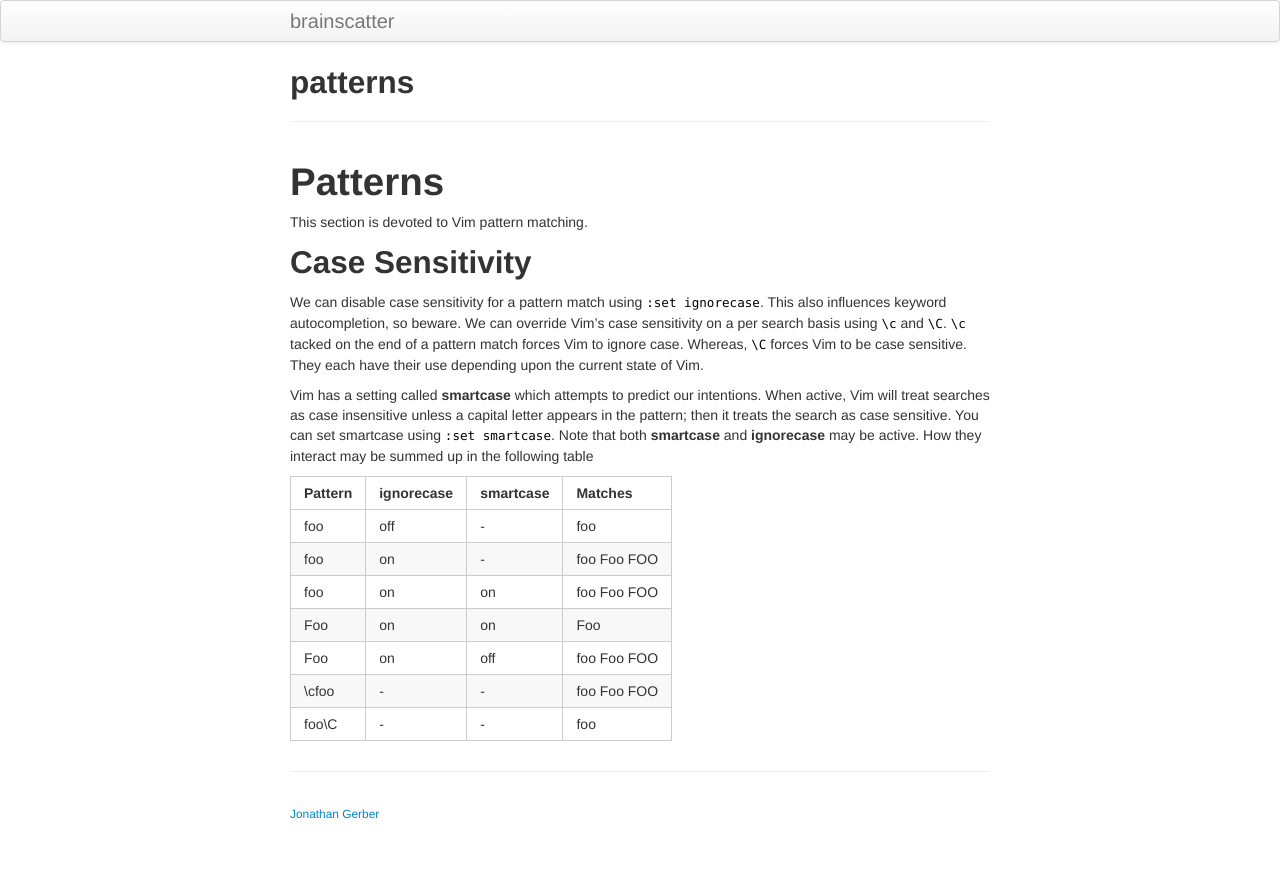
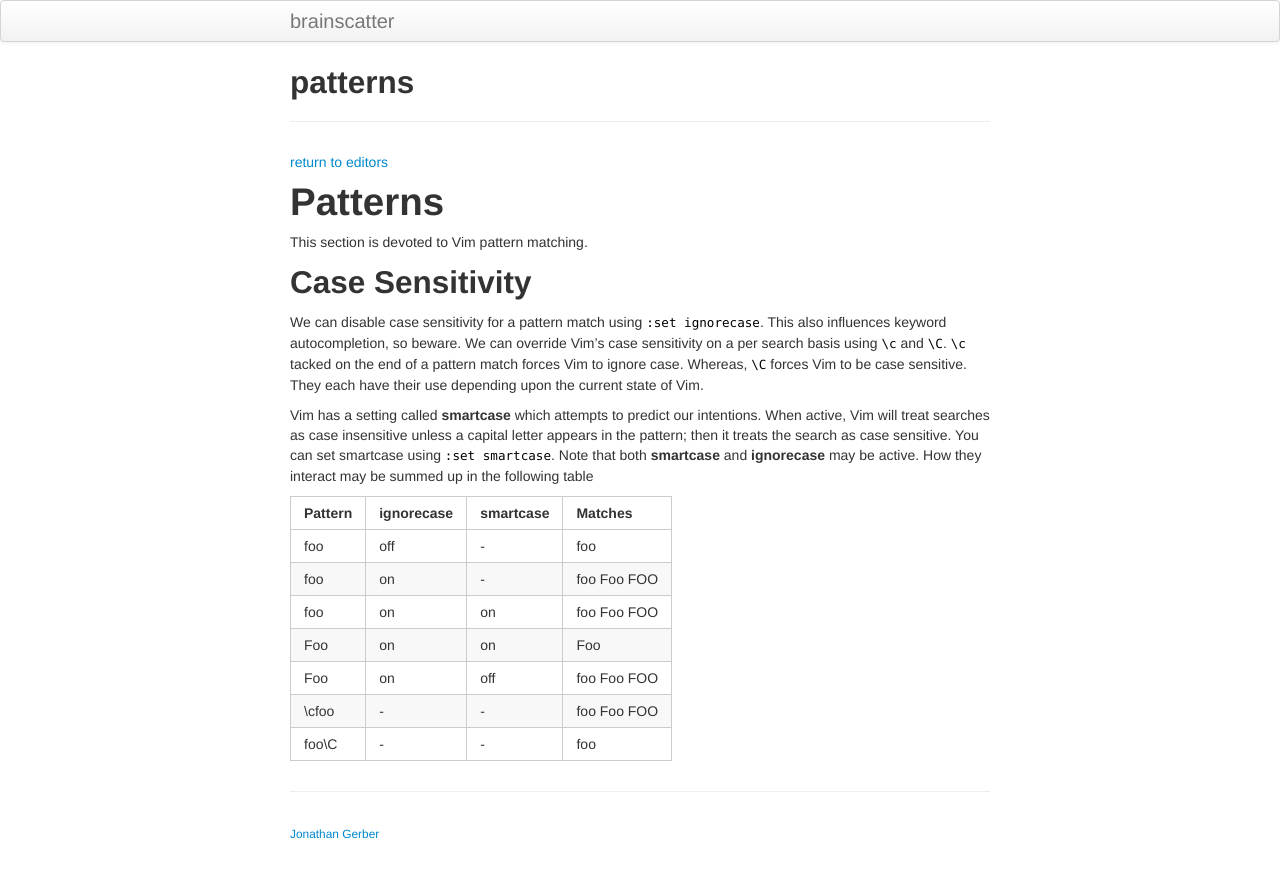
Before and after one commit to jlgerber/jlgerber.github.io, a Jekyll site: the page built from pages/editors/vi/patterns.md, in a window 1280 px wide. Shown: the top 878 px of the page. Built offline with Jekyll 4.4.1, drawn with Linux system fonts in a browser that asks for light colours.

Commit message:
updates patterns with link back to editors

```diff
--- a/pages/editors/vi/patterns.md
+++ b/pages/editors/vi/patterns.md
@@ -2,6 +2,8 @@
 title: patterns
 layout: page
 ---
+
+[return to editors](../../editors.html)
 
 # Patterns
 This section is devoted to Vim pattern matching.
```
